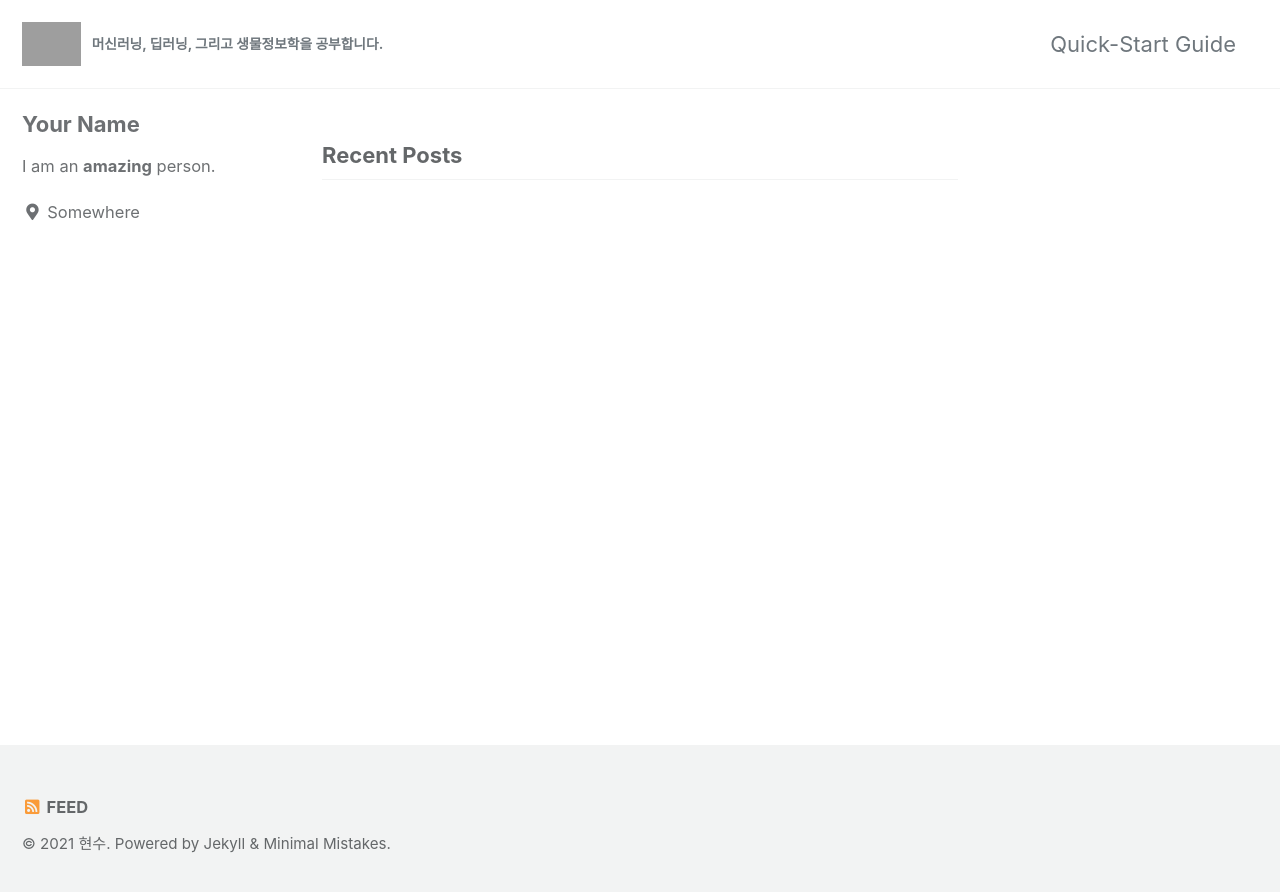
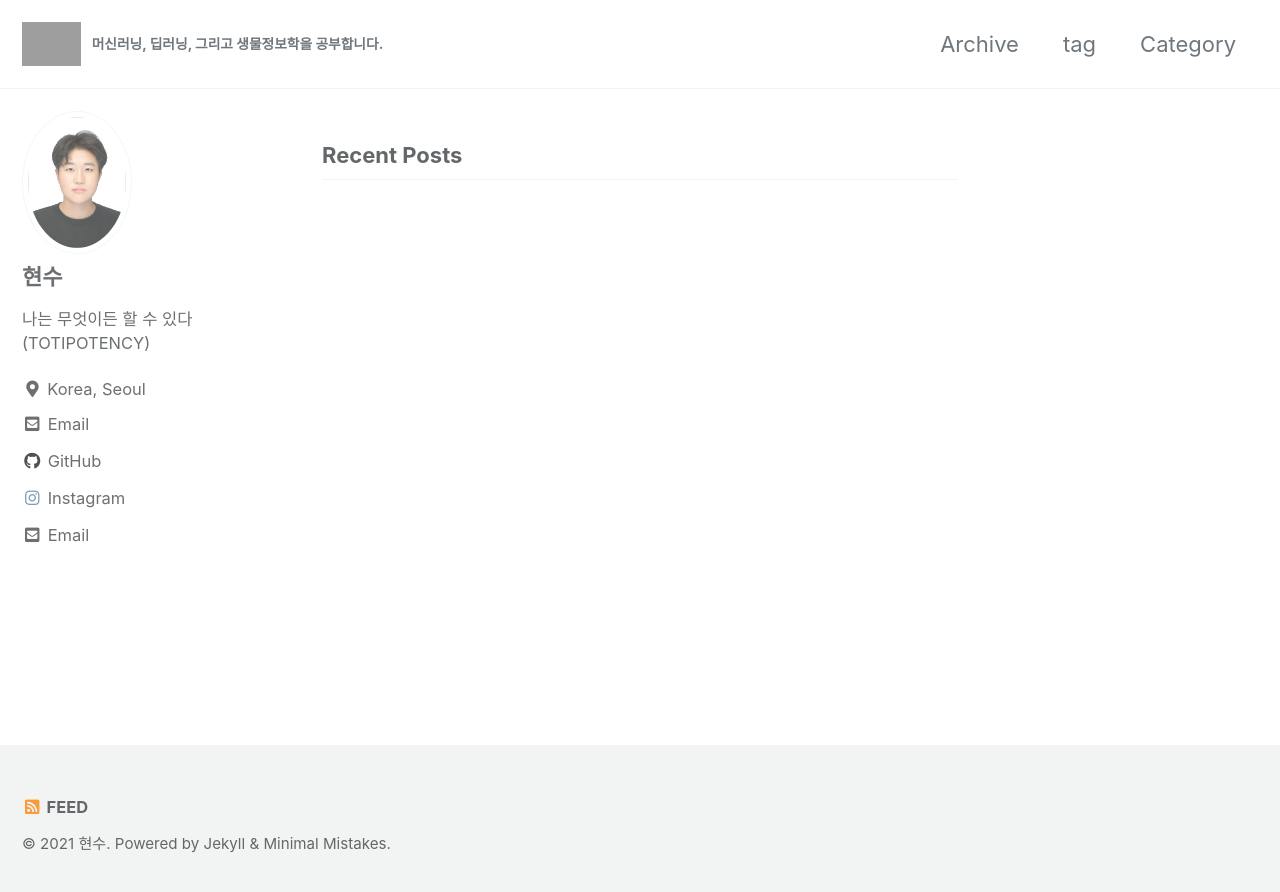
Before and after one commit to karegoie/karegoie.github.io, a Jekyll site: the page built from index.html, in a window 1280 px wide. Shown: the top 892 px of the page. Built offline with Jekyll 4.4.1, drawn with Linux system fonts in a browser that asks for light colours; cached includes are drawn as plain includes; the list of posts is cut into pages by our own code; grey boxes are pictures that could not be loaded.

Commit message:
2nd commit

```diff
--- a/_config.yml
+++ b/_config.yml
@@ -30,9 +30,9 @@ masthead_title           : " "
 # breadcrumbs            : false # true, false (default)
 words_per_minute         : 200
 comments:
-  provider               : # false (default), "disqus", "discourse", "facebook", "staticman", "staticman_v2", "utterances", "giscus", "custom"
+  provider               : "disqus" # "disqus", "discourse", "facebook", "staticman", "staticman_v2", "utterances", "giscus", "custom"
   disqus:
-    shortname            : # https://help.disqus.com/customer/portal/articles/466208-what-s-a-shortname-
+    shortname            : karegoie_blog # https://help.disqus.com/customer/portal/articles/466208-what-s-a-shortname-
   discourse:
     server               : # https://meta.discourse.org/t/embedding-discourse-comments-via-javascript/31963 , e.g.: meta.discourse.org
   facebook:
@@ -101,15 +101,15 @@ analytics:
 
 # Site Author
 author:
-  name             : "Your Name"
-  avatar           : # path of avatar image, e.g. "/assets/images/bio-photo.jpg"
-  bio              : "I am an **amazing** person."
-  location         : "Somewhere"
-  email            :
+  name             : "현수"
+  avatar           : "/assets/images/myphoto.jpg"
+  bio              : "나는 무엇이든 할 수 있다(TOTIPOTENCY)"
+  location         : "Korea, Seoul"
+  email            : "karegoie@snu.ac.kr"
   links:
     - label: "Email"
       icon: "fas fa-fw fa-envelope-square"
-      # url: "mailto:your.name@email.com"
+      url: "karegoie@snu.ac.kr"
     - label: "Website"
       icon: "fas fa-fw fa-link"
       # url: "https://your-website.com"
@@ -121,10 +121,10 @@ author:
       # url: "https://facebook.com/"
     - label: "GitHub"
       icon: "fab fa-fw fa-github"
-      # url: "https://github.com/"
+      url: "https://github.com/karegoie"
     - label: "Instagram"
       icon: "fab fa-fw fa-instagram"
-      # url: "https://instagram.com/"
+      url: "https://www.instagram.com/im_hyuns/"
 
 # Site Footer
 footer:
@@ -284,6 +284,6 @@ defaults:
       layout: single
       author_profile: true
       read_time: true
-      comments: # true
+      comments: true
       share: true
       related: true
--- a/_data/navigation.yml
+++ b/_data/navigation.yml
@@ -1,11 +1,11 @@
 # main links
 main:
-  - title: "Quick-Start Guide"
-    url: https://mmistakes.github.io/minimal-mistakes/docs/quick-start-guide/
-  # - title: "About"
-  #   url: https://mmistakes.github.io/minimal-mistakes/about/
-  # - title: "Sample Posts"
-  #   url: /year-archive/
+  - title: "Archive"
+    url: /year-archive/
+  - title: "tag"
+    url: /tags/
+  - title: "Category"
+    url: /categories/
   # - title: "Sample Collections"
   #   url: /collection-archive/
   # - title: "Sitemap"
```
Also changed, not shown: _pages/category-archive.html (added, +14 -0 lines), _pages/tag-archive.html (added, +25 -0 lines), _pages/year-archive.html (added, +13 -0 lines), assets/images/myphoto.jpg (added).
